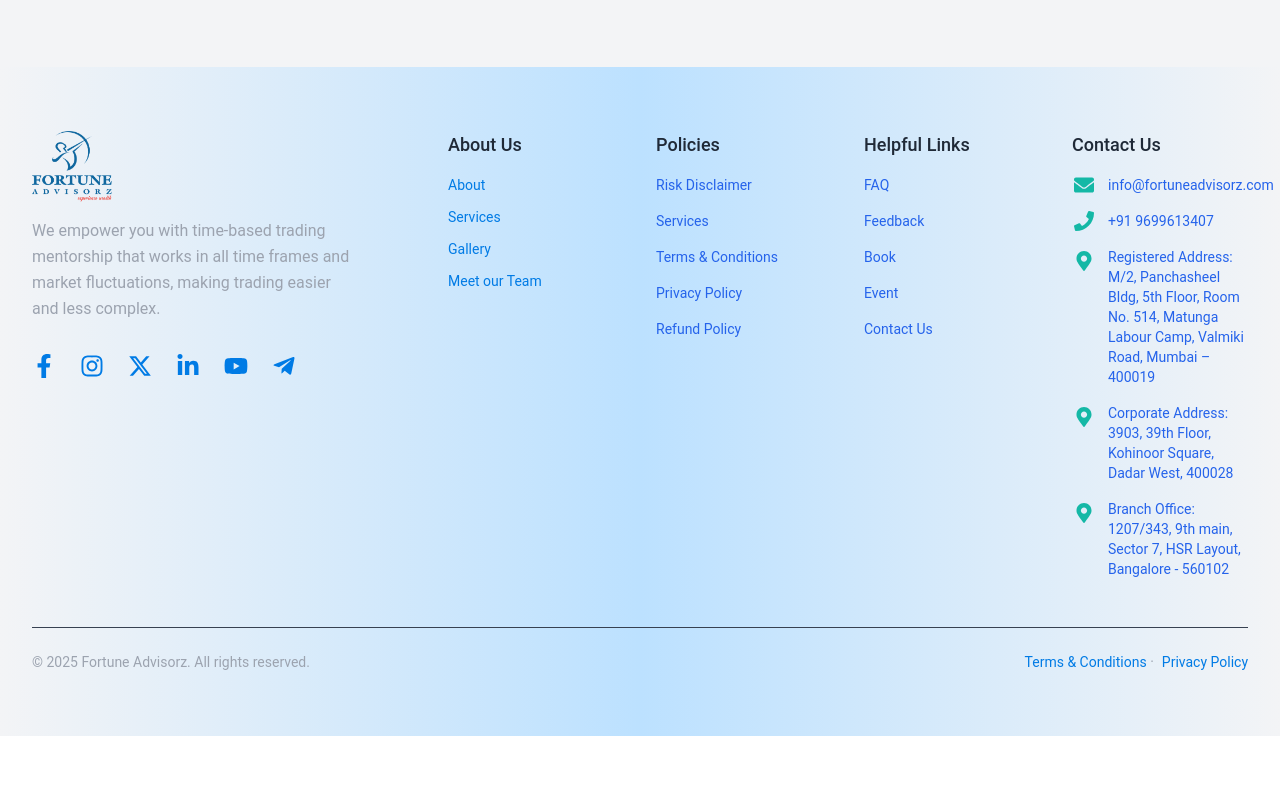
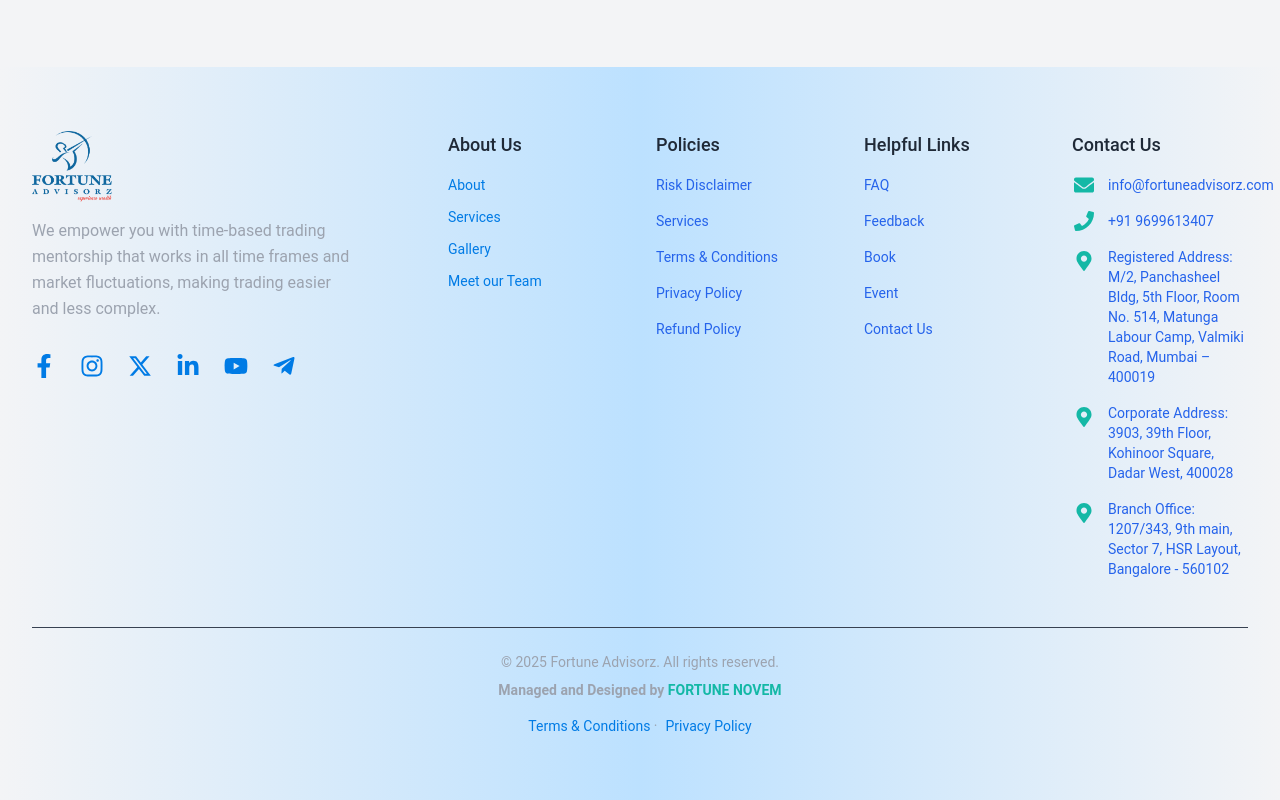
Before and after one commit to Sarvesh-24/FortuneWeb, a React (Create React App) app: page /accessform in a window 1280 px wide. Shown: the part 733-1533 px from the top of the page. Before the commit the page ends 1469 px from the top, so only its background shows below. Built offline with nearby package versions, Linux system fonts and the light colour scheme.

Commit message:
Changes done in footer

```diff
--- a/src/components/Footer.js
+++ b/src/components/Footer.js
@@ -263,16 +263,20 @@ const Footer = () => {
     </div>
 
     <div className="mt-12 border-t border-gray-700 pt-6">
-      <div className="text-center sm:flex sm:justify-between">
+      <div className="text-center">
         <p className="text-sm text-gray-400 dark:text-gray-500">
           &copy; 2025 Fortune Advisorz. All rights reserved.
         </p>
-        <p className="mt-4 sm:mt-0 text-sm text-gray-400 dark:text-gray-500">
+        <p className="text-sm text-gray-400 dark:text-gray-500 font-semibold mt-2">
+          Managed and Designed by <span className="text-teal-500">FORTUNE NOVEM</span>
+        </p>
+        <p className="mt-4 text-sm text-gray-400 dark:text-gray-500">
           <a href="/termsAndConditions" className="hover:text-teal-500">Terms & Conditions</a> ·
           <a href="/policies" className="hover:text-teal-500 ml-2">Privacy Policy</a>
         </p>
       </div>
-    </div>
+</div>
+
   </div>
 </footer>
 
```
